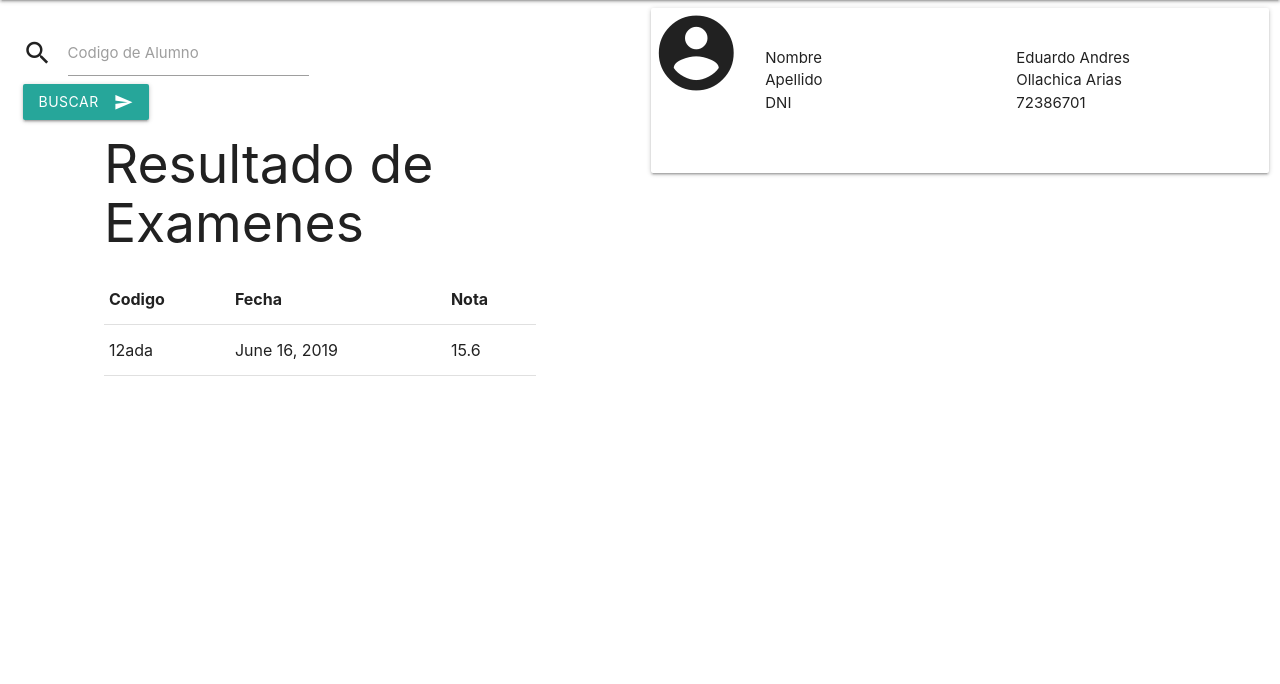
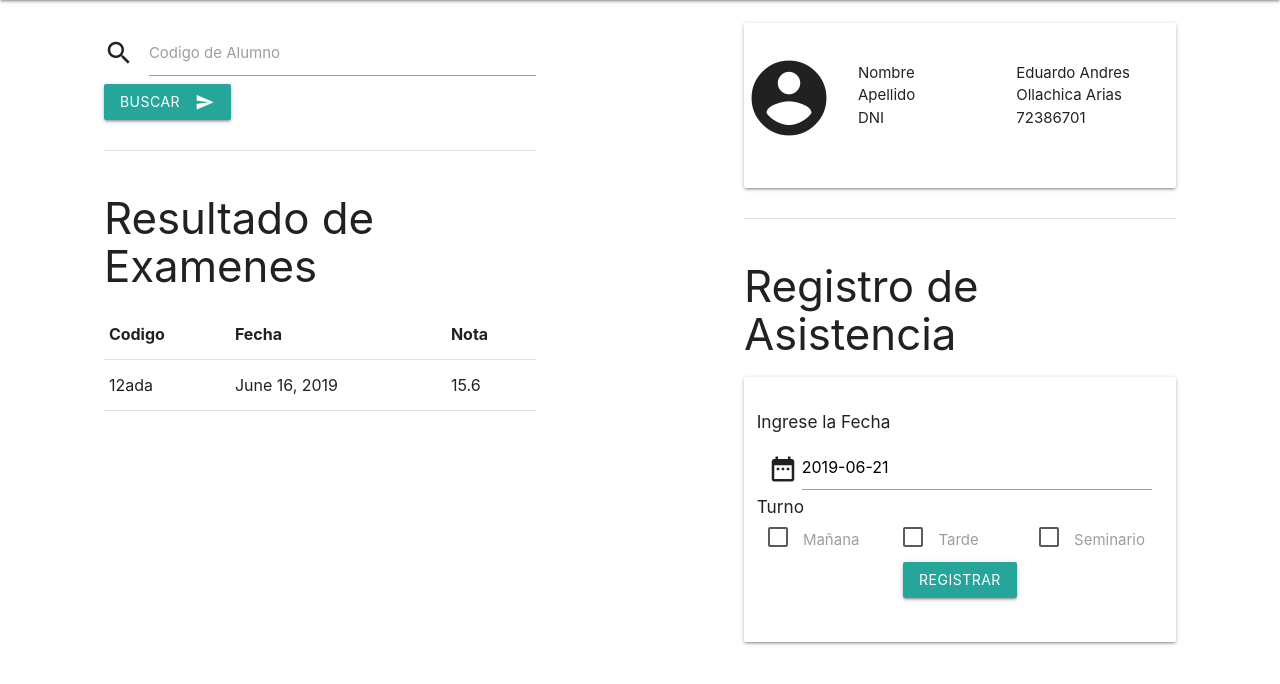
Before and after one commit to tinyhosmarcos/Municipiov1, a Django app: template testing/academia/asistencia/templates/asistencia/estudiante.html in a window 1280 px wide. Shown: the part 64-748 px from the top of the page. Run offline with Django 3.2, Linux system fonts and the light colour scheme; the template is opened without the code that fills it: values that come from a table or form of the project are taken from there, others are empty; data comes from the database, SQL or seed files in the repository; both versions use the stored data as it was after the commit; some libraries are stand-ins or nearby versions.

Commit message:
Complete registro Asistencia
-Bugs Asistencia repared
-Forms create

```diff
--- a/testing/academia/asistencia/admin.py
+++ b/testing/academia/asistencia/admin.py
@@ -53,7 +53,7 @@ class EstudianteAdmin(admin.ModelAdmin):
 		models.IntegerField: {'widget': forms.NumberInput(attrs={'size': '40'})},
 	}
 	list_display=('dni','nombre','apellido','fecha_nacimiento')
-	search_fields=['dni']
+	search_fields=['nombre']
 
 class ExamenInline(admin.TabularInline):
 	model = Examen
--- a/testing/academia/asistencia/forms.py
+++ b/testing/academia/asistencia/forms.py
@@ -1 +1,19 @@
 from django import forms
+from .models import *
+class AsistenciaForm(forms.ModelForm):
+	class Meta:
+		model = RegistroAsistencia
+		fields =[
+			'estudiante',
+			'fecha',
+			'registro_dia',
+			'registro_tarde',
+			'registro_seminario'
+		]
+		widgets={
+			'estudiante': forms.TextInput(attrs={'class':'input', 'style':'display:none'	}),
+			'fecha': forms.TextInput(attrs={'class':'datepicker'	}),
+			'registro_dia': forms.CheckboxInput (attrs={'class':'filled-in'	}),
+			'registro_tarde': forms.CheckboxInput (attrs={'class':'filled-in'	}),
+			'registro_seminario': forms.CheckboxInput (attrs={'class':'filled-in'	}),
+		}
--- a/testing/academia/asistencia/models.py
+++ b/testing/academia/asistencia/models.py
@@ -41,10 +41,12 @@ class Examen(models.Model):
 
 
 class RegistroAsistencia(models.Model):
+	class Meta:
+		unique_together = (('estudiante', 'fecha'),)
 	estudiante 			= models.ForeignKey(Estudiante,on_delete=models.CASCADE)
 	fecha 				= models.DateField(default=date.today)
 	registro_dia 		= models.BooleanField(default=False)
 	registro_tarde 		= models.BooleanField(default=False)
 	registro_seminario  = models.BooleanField(default=False)
 	def __str__(self):
-	   	return str(self.fecha)+str(self.estudiante)
+	   	return str(self.fecha)+str(" ")+str(self.estudiante)
--- a/testing/academia/asistencia/static/asistencia/style.css
+++ b/testing/academia/asistencia/static/asistencia/style.css
@@ -1,3 +1,21 @@
 li a {
     color: green;
 }
+.divider.a {
+	height: 3px;
+}
+.col.s3.index{
+	 border-right: 1px solid #e0e0e0;
+}
+.card-image.estudiante{
+	margin-top: 30px;
+}
+.small.material-icons.date{
+	margin-top:10px;
+}
+.header.turno{
+	margin-bottom:10px;
+}
+.waves-effect.waves-light.btn.registrar{
+	margin-top: 10px;
+}
--- a/testing/academia/asistencia/templates/asistencia/estudiante.html
+++ b/testing/academia/asistencia/templates/asistencia/estudiante.html
@@ -4,14 +4,15 @@
 		<title>Academia Municipal</title>
 		<link rel="stylesheet" type="text/css" href="{% static 'asistencia/css/materialize.min.css' %}" />
 		<link href="https://fonts.googleapis.com/icon?family=Material+Icons" rel="stylesheet">
+		<link rel="stylesheet" type="text/css" href="{% static 'asistencia/style.css' %}">
 		<meta name="viewport" content="width=device-width, initial-scale=1.0"/>
 	</head>
 
 	<body>
 
 		<ul id="slide-out" class="sidenav">
-			<li><a href="#!">First Sidebar Link</a></li>
-			<li><a href="#!">Second Sidebar Link</a></li>
+			<li><a href="{%url 'admin:index'%}">Panel de Administrador</a></li>
+			<li><a href="{%url 'logout'%}">Cerrar Sesión</a></li>
 		</ul>
 
 		<nav>
@@ -26,13 +27,12 @@
 				</ul>
 			</div>
 		</nav>
+
 			<div class="row">
 				<div class="col s6">
-
-					<div class="nav-wrapper">
-						{% if error_message %}<p><strong>{{error_message}}</strong></p>{% endif %}
+  					<div class="container section">
     					<form  method="get" action="" >
-								<div class="input-field col s6">
+								<div class="input-field">
 								<i class="material-icons prefix">search</i>
 								<input type="text" name="estudiante_id" id="autocomplete-input" class="autocomplete" >
 								<label for="autocomplete-input">Codigo de Alumno</label>
@@ -42,11 +42,11 @@
 								</div>
 						</form>
 					</div>
-					<br><br>
-			  <div class="container">
-			  	<h2>Resultado de Examenes</h2>
+
+			  		<div class="container divider"></div>
+			  		<div class="container section">
+			  			<h3>Resultado de Examenes</h3>
 							<table>
-
 								<thead>
 								<tr>
 									<th>Codigo</th>
@@ -63,15 +63,14 @@
 									<td>{{examen.nota}}</td>
 								</tr>
 									{%endfor%}
-
 								</tbody>
 							</table>
-
  					</div>
 				</div>
 				<div class="col s6">
-				<div class="card horizontal">
-					<div class="card-image">
+					<div class="container section">
+					<div class=" card horizontal ">
+						<div class="card-image estudiante">
 							<i class="large material-icons center-align">account_circle</i>
 						</div>
 					<div class="card-stacked">
@@ -92,31 +91,88 @@
 						      	</ul>
 						      </div>
 						    </div>
+						</div>
+					</div>
+					</div>
+					</div>
+					<div class="container divider"></div>
+					<div class="container section">
+						 <h3 class="header">Registro de Asistencia</h3>
+						  <div class="card-panel transparent">
 
+							<div class="row">
+								<h6>Ingrese la Fecha</h6>
+
+
+						<form  method="POST" action="">
+						{%csrf_token%}
+			<div class="col s12">
+				<label>
+					{{form.estudiante}}
+				</label>
+			</div>
+	<div class="col s1">
+		<i class="small material-icons date ">date_range</i>
+			</div>
+	  	<div class="col s11">
+	  		<label>
+ 		 		{{form.fecha}}
+			</label>
 		</div>
 
+		<h6 class="header turno">Turno</h6>
+
+		<div class="col s4">
+			<label>
+				{{form.registro_dia}}
+				<span>Mañana</span>
+			</label>
+		</div>
+		<div class="col s4">
+			<label>
+				{{form.registro_tarde}}
+				<span>Tarde</span>
+			</label>
+		</div>
+		<div class="col s4">
+			<label>
+				{{form.registro_seminario}}
+				<span>Seminario</span>
+			</label>
+		</div>
+		<div class="col s12 center-align">
+			<button class="waves-effect waves-light btn registrar" type="submit">Registrar</button>
+		</div>
+
+
+		</form>
+						</div>
+						  </div>
 					</div>
 				</div>
 			</div>
 
-		</div>
 
 	<script type="text/javascript" src="https://code.jquery.com/jquery-2.1.1.min.js"></script>
 	<script type="text/javascript" src="{% static 'asistencia/js/materialize.min.js' %}"></script>
 	<script type="text/javascript">
-
-
-
 		document.addEventListener('DOMContentLoaded', function() {
 		var elems_sidenav = document.querySelectorAll('.sidenav');
 		var instances_sidenav = M.Sidenav.init(elems_sidenav, options);
 
 		var elems_autocomplete = document.querySelectorAll('.autocomplete');
 		var instances_autocomplete = M.Autocomplete.init(elems_autocomplete, options);
+
+		var elems_datepicker = document.querySelectorAll('.datepicker');
+    	var instances_datepicker = M.Datepicker.init(elems_datepicker, options);
 		});
 
 
 		$(document).ready(function(){
+			$('.datepicker').datepicker({
+				format:'yyyy-mm-dd',
+
+			});
 			$('.sidenav').sidenav();
 			$('input.autocomplete').autocomplete({
 				data: {
--- a/testing/academia/asistencia/urls.py
+++ b/testing/academia/asistencia/urls.py
@@ -9,6 +9,7 @@ app_name='asistencia'
 urlpatterns = [
 	url(r'^$', login_required(views.index), name='index'),
 	url(r'(?P<estudiante_id>[0-9]+)/$', views.estudiante, name='estudiante'),
+	url(r'^pruebas',views.pruebas, name='pruebas'),
 ]
 
 """
```
Also changed, not shown: testing/academia/asistencia/templates/asistencia/index.html (+29 -34 lines), testing/academia/asistencia/templates/asistencia/testing.html (added, +100 -0 lines), testing/academia/asistencia/views.py (+111 -16 lines), testing/academia/asistencia/migrations/0003_auto_20190701_2255.py (added), testing/academia/asistencia/migrations/0004_auto_20190701_2257.py (added), testing/academia/asistencia/migrations/0005_auto_20190702_1116.py (added), testing/academia/db.sqlite3. Lines whose indentation alone changed are shown as unchanged.
